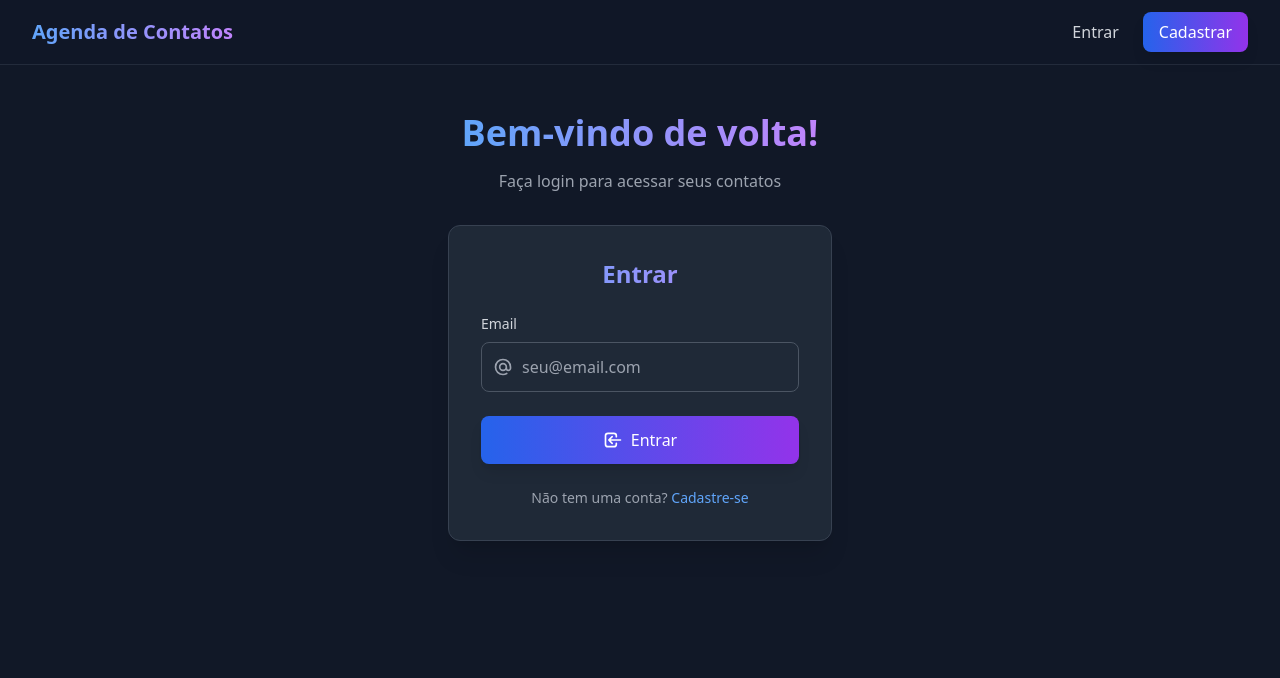
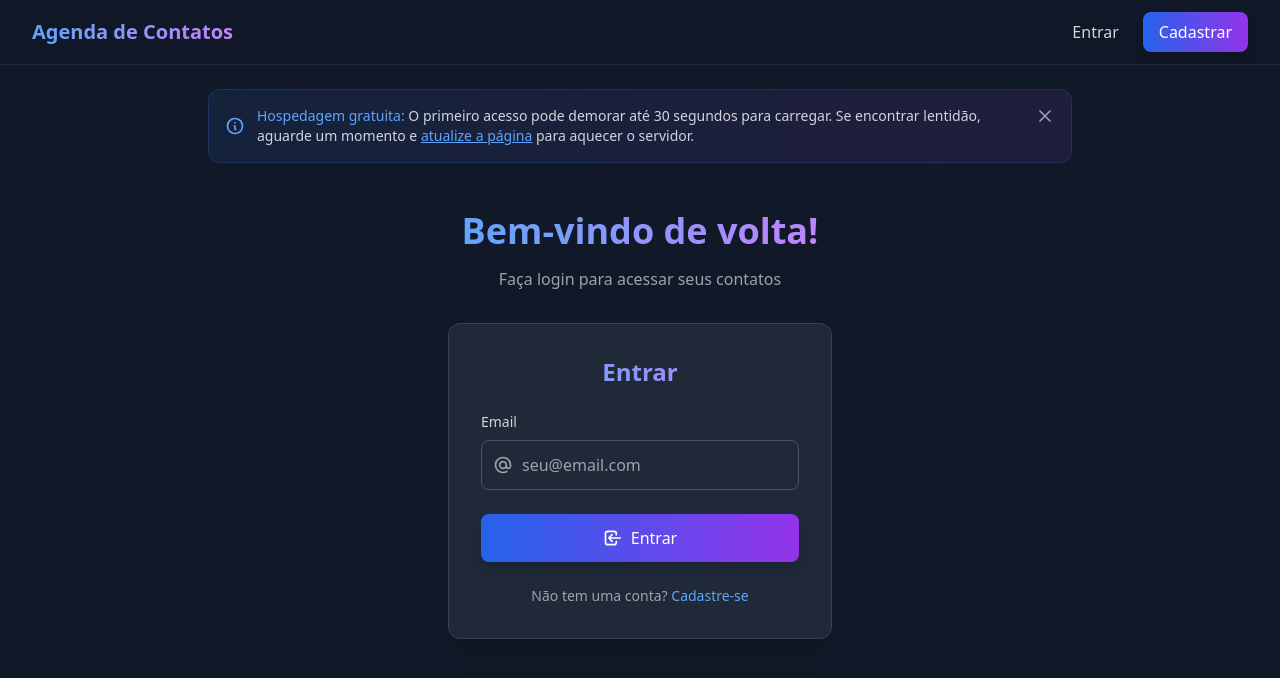
Before and after one commit to me-lucas-al/Agenda-de-Contatos, a Next.js app in the folder frontend/: page / in a window 1280 px wide. Shown: the top 678 px of the page. Built offline with nearby package versions, Linux system fonts and the light colour scheme; no server answers.

Commit message:
feat: add free hosting delay notice

```diff
--- a/frontend/src/app/page.tsx
+++ b/frontend/src/app/page.tsx
@@ -9,6 +9,7 @@ import { useAuth } from '../contexts/AuthContext';
 export default function Login() {
   const [email, setEmail] = useState('');
   const [error, setError] = useState('');
+  const [showRenderNotice, setShowRenderNotice] = useState(true);
   const [loading, setLoading] = useState(false);
   const { login } = useAuth();
   const router = useRouter();
@@ -40,7 +41,42 @@ export default function Login() {
   return (
     <div className="min-h-screen bg-gray-900">
       <Header />
-
+      {showRenderNotice && (
+  <div className="relative mx-auto max-w-4xl px-4 pt-6">
+    <div className="bg-gradient-to-r from-blue-500/10 to-purple-500/10 border border-blue-500/20 rounded-xl p-4 backdrop-blur-sm animate-fade-in">
+      <div className="flex items-start justify-between">
+        <div className="flex items-center space-x-3">
+          <div className="flex-shrink-0">
+            <svg className="w-5 h-5 text-blue-400" fill="none" stroke="currentColor" viewBox="0 0 24 24">
+              <path strokeLinecap="round" strokeLinejoin="round" strokeWidth={2} d="M13 16h-1v-4h-1m1-4h.01M21 12a9 9 0 11-18 0 9 9 0 0118 0z" />
+            </svg>
+          </div>
+          <div className="flex-1">
+            <p className="text-sm text-gray-300">
+              <span className="font-medium text-blue-400">Hospedagem gratuita:</span> O primeiro acesso pode demorar até 30 segundos para carregar.
+              Se encontrar lentidão, aguarde um momento e{' '}
+              <button
+                onClick={() => window.location.reload()}
+                className="text-blue-400 hover:text-blue-300 underline transition-colors"
+              >
+                atualize a página
+              </button>
+              {' '}para aquecer o servidor.
+            </p>
+          </div>
+        </div>
+        <button
+          onClick={() => setShowRenderNotice(false)}
+          className="flex-shrink-0 ml-4 text-gray-400 hover:text-gray-300 transition-colors"
+        >
+          <svg className="w-5 h-5" fill="none" stroke="currentColor" viewBox="0 0 24 24">
+            <path strokeLinecap="round" strokeLinejoin="round" strokeWidth={2} d="M6 18L18 6M6 6l12 12" />
+          </svg>
+        </button>
+      </div>
+    </div>
+  </div>
+)}
       <main className="max-w-md mx-auto px-4 sm:px-6 lg:px-8 py-12">
         <div className="animate-fade-in">
           <div className="text-center mb-8">
```
